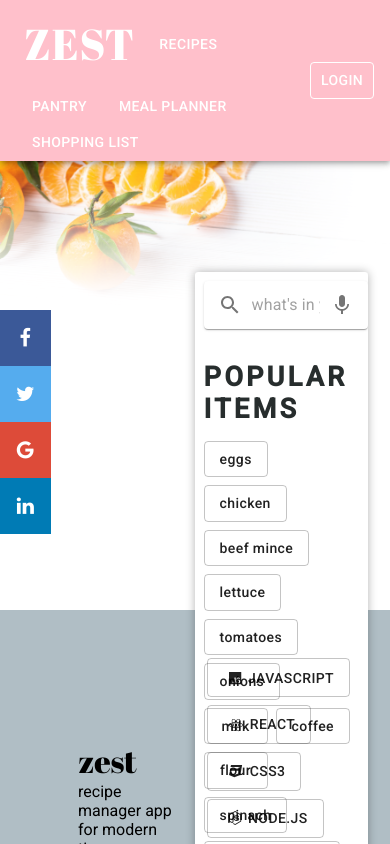
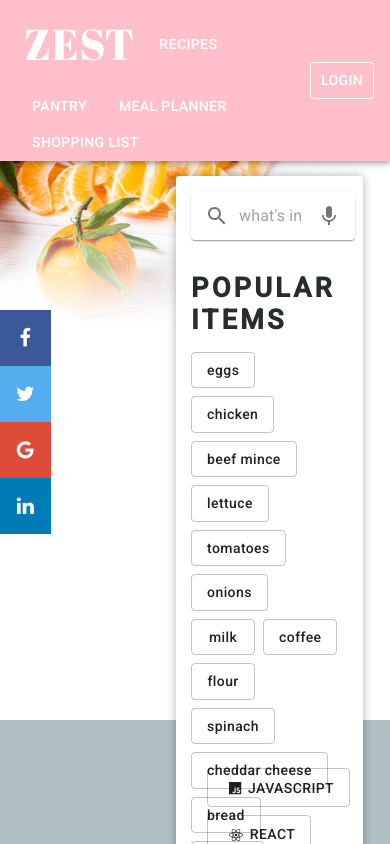
Before and after one commit to rainy-city-trio/project-frontend, a React (Create React App) app: page / in a window 390 px wide. Shown: the top 844 px of the page. Built offline with nearby package versions, Linux system fonts and the light colour scheme.

Commit message:
Responsive design (md) completed

```diff
--- a/src/App.js
+++ b/src/App.js
@@ -24,7 +24,15 @@ const theme = createMuiTheme({
   },
   headings: {
     fontFamily: 'Abril Fatface'
-  }
+  },
+    overrides: {
+        MuiFormControlLabel: {
+            label: {
+                fontSize: '100%',
+            }
+        }
+
+}
 });
 
 class App extends Component {
@@ -62,7 +70,7 @@ class App extends Component {
     this.setState({recipeRequest: true})
     setTimeout(() => {
       document.querySelector('#results').scrollIntoView({block: 'start', behavior: 'smooth'})
-    }, 300)
+    }, 400)
     // let recipes = [...this.state.recipes];
     let ingredients = [...this.state.newSearch.ingredients];
     // let special = this.state.newSearch.dietary;
--- a/src/components/Billboard.js
+++ b/src/components/Billboard.js
@@ -7,9 +7,18 @@ const useStyles = makeStyles(theme => ({
   containerBillboard: {
     position: 'relative',
     zIndex: -1,
+    [theme.breakpoints.down('md')]: {
+      overflow: 'hidden'
+    },
 },
   billBoard: {
-    zIndex: -9999999999
+    zIndex: -9999999999,
+    width: '100%',
+    height: '100%',
+    [theme.breakpoints.down('md')]: {
+      width: '120%',
+      marginLeft: '-8vw'
+    },
   },
   overlay: {
     // backgroundColor: 'black',
@@ -29,7 +38,7 @@ const Billboard = (props) => {
   return (
     <div>
       <div className={classes.containerBillboard}>
-        <img src={billboard} width="100%" height="100%" className={classes.billBoard} alt="" />
+        <img src={billboard} className={classes.billBoard} alt="" />
         <div className={classes.overlay}></div>
 
       </div>
--- a/src/components/RecipeCard.js
+++ b/src/components/RecipeCard.js
@@ -34,6 +34,12 @@ const useStyles = makeStyles(theme => ({
         '&:hover': {
             transition: 'all .3s linear',
             boxShadow: '0px 0px 10px rgba(0,0,0,.3)'
+        },
+        [theme.breakpoints.down('md')]: {
+            marginRight: '3vw',
+            maxWidth: '21.5vw',
+            width: '21.5vw',
+
         }
     },
     media: {
@@ -60,7 +66,10 @@ const useStyles = makeStyles(theme => ({
         marginRight: '.2rem',
     },
     cardActions: {
-        justifyContent: 'center'
+        justifyContent: 'center',
+        [theme.breakpoints.down('md')]: {
+            flexDirection: 'column'
+        }
     },
     center: {
         textAlign: 'center'
@@ -71,15 +80,22 @@ const useStyles = makeStyles(theme => ({
         height: '230px',
         alignItems: 'center',
         justifyContent: 'center',
-        margin: '2.5rem 0rem'
-        // alignItems: 'flex-end'
+        margin: '2.5rem 0rem',
+        [theme.breakpoints.down('md')]: {
+            height: '40vh'
+        }
+        // alignItems: 'flex-end',
+
     },
     recipeTitle: {
         width: '70%',
         fontWeight: 'bold',
         textAlign: 'center',
         margin: '0 auto',
-        padding: '.3rem 0'
+        padding: '.3rem 0',
+        [theme.breakpoints.down('md')]: {
+            fontSize: '1.3rem'
+        }
     },
     percentage: {
         // width: '100px',
@@ -97,6 +113,12 @@ const useStyles = makeStyles(theme => ({
 
     cover: {
 
+    },
+    buttonCard: {
+
+        [theme.breakpoints.down('md')]: {
+            // padding: '.3rem'
+        }
     }
 }));
 
@@ -110,13 +132,13 @@ export default function RecipeCard(props) {
     const chooseIcon = (season) => {
         switch (season) {
             case 'Winter':
-                return (<IconButton disabled><Button variant="outlined"><FontAwesomeIcon className={classes.icon} icon={faSnowflake} />{season}</Button></IconButton>);
+                return (<IconButton disabled><Button variant="outlined" className={classes.buttonCard}><FontAwesomeIcon className={classes.icon} icon={faSnowflake} />{season}</Button></IconButton>);
             case 'Spring':
-                return (<IconButton disabled><Button variant="outlined"><FontAwesomeIcon className={classes.icon} icon={faSeedling} />{season}</Button></IconButton>);
+                return (<IconButton disabled><Button variant="outlined" className={classes.buttonCard}><FontAwesomeIcon className={classes.icon} icon={faSeedling} />{season}</Button></IconButton>);
             case 'Summer':
-                return (<IconButton disabled><Button variant="outlined"><FontAwesomeIcon className={classes.icon} icon={faSun} />{season}</Button></IconButton>);
+                return (<IconButton disabled><Button variant="outlined" className={classes.buttonCard}><FontAwesomeIcon className={classes.icon} icon={faSun} />{season}</Button></IconButton>);
             case 'Autumn':
-                return (<IconButton disabled><Button variant="outlined"><FontAwesomeIcon className={classes.icon} icon={faCanadianMapleLeaf} />{season}</Button></IconButton>);
+                return (<IconButton disabled><Button variant="outlined" className={classes.buttonCard}><FontAwesomeIcon className={classes.icon} icon={faCanadianMapleLeaf} />{season}</Button></IconButton>);
             default:
                 return '';
         }
@@ -129,11 +151,11 @@ export default function RecipeCard(props) {
     const chooseReqs = (req) => {
         switch (req) {
             case 1:
-                return (<IconButton disabled><Button color="primary" variant="outlined">VEGETARIAN</Button></IconButton>);
+                return (<IconButton disabled><Button color="primary" variant="outlined" className={classes.buttonCard}>VEGETARIAN</Button></IconButton>);
             case 2:
-                return (<IconButton disabled><Button color="primary" variant="outlined">VEGAN</Button></IconButton>);
+                return (<IconButton disabled><Button color="primary" variant="outlined" className={classes.buttonCard}>VEGAN</Button></IconButton>);
             case 3:
-                return (<IconButton disabled><Button color="primary" variant="outlined">GLUTEN-FREE</Button></IconButton>);
+                return (<IconButton disabled><Button color="primary" variant="outlined" className={classes.buttonCard}>GLUTEN-FREE</Button></IconButton>);
             case 4:
                 return '';
             default:
--- a/src/components/Results.js
+++ b/src/components/Results.js
@@ -18,11 +18,17 @@ const useStyles = makeStyles(theme => ({
     },
     rootHidden: {
         opacity: 0,
-        position: 'relative'
+        position: 'relative',
+        [theme.breakpoints.down('md')]: {
+            marginTop: '12rem'
+        }
     },
     rootShow: {
         opacity: 1,
-        position: 'relative'
+        position: 'relative',
+        [theme.breakpoints.down('md')]: {
+            marginTop: '20rem'
+        }
     },
     heading: {
         fontFamily: theme.headings.fontFamily,
@@ -135,7 +141,6 @@ export default function Results(props) {
 
     return (
         <div className={(recipeRequest === false) ? (classes.rootHidden) : (classes.rootShow)}>
-
             <h1 className={classes.heading} id="results">Results</h1>
             <h4 className={classes.results}>You have {filteredRecipes.length} results</h4>
             <div className={classes.tagContainer}>
--- a/src/components/SearchWindow.js
+++ b/src/components/SearchWindow.js
@@ -10,13 +10,14 @@ import Button from '@material-ui/core/Button';
 import { Chip, Divider, FormControl, RadioGroup, FormControlLabel, Switch, Fade } from '@material-ui/core';
 import './SearchWindow.css'
 
+
 const useStyles = makeStyles(theme => ({
     root: {
         padding: '2px 4px',
         display: 'flex',
         alignItems: 'center',
         width: "100%",
-        marginBottom: '2rem'
+        marginBottom: '2rem',
     },
     input: {
         // marginLeft: 8,
@@ -30,23 +31,25 @@ const useStyles = makeStyles(theme => ({
         marginBottom: '2rem'
     },
     searchWindow: {
-        // transition: 'all 2s',
         overflow: 'hidden',
         zIndex: 0,
         backgroundColor: 'white',
-        // opacity: '.6',
         borderRadius: '.2rem',
         position: 'absolute',
         top: '17rem',
         left: '50%',
-        // transform: 'translate(-50%, -50%)',
         width: '40vw',
         height: 'auto',
         padding: '2.2%',
         boxShadow: '0px 0px 10px rgba(0,0,0,.3)',
         marginBottom: 0,
-        transition: 'top .2s linear'
-        // border: '1px solid rgba(0,0,0,.1)'
+        transition: 'top .2s linear',
+        [theme.breakpoints.down('md')]: {
+            left: '45%',
+            padding: '4%',
+            top: '11rem',
+
+          },
     },
     textField: {
     },
```
Also changed, not shown: package.json (line endings or trailing spaces).
